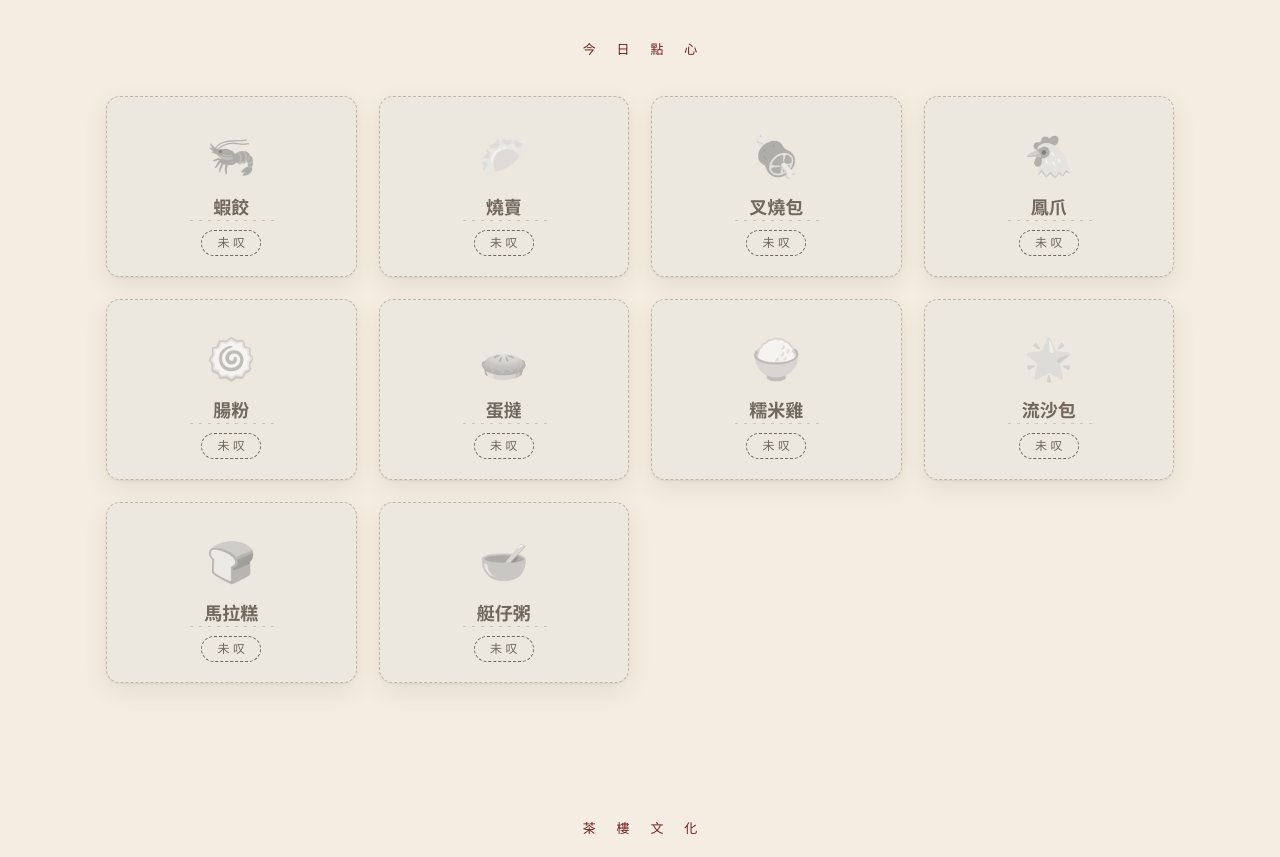
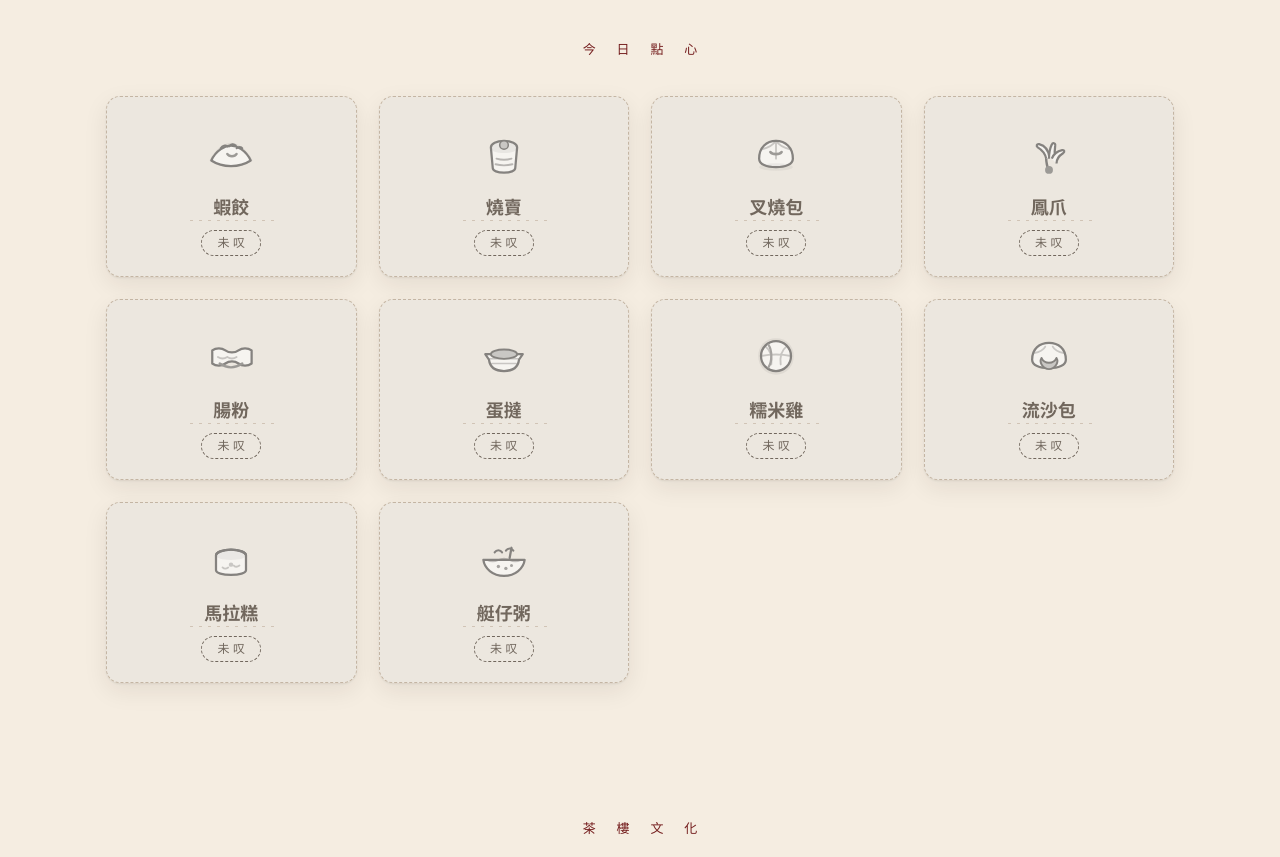
Before and after one commit to StarryDeserts/SavorTea, a Next.js app: page / in a window 1280 px wide. Shown: the part 1380-2237 px from the top of the page. Built offline with nearby package versions, Linux system fonts and the light colour scheme.

Commit message:
feat: wire 10 dish SVGs into DishIcon with emoji fallback retained

```diff
--- a/components/DishIcon.tsx
+++ b/components/DishIcon.tsx
@@ -1,8 +1,281 @@
 import type { ReactNode } from 'react';
 import type { Dish } from '@/lib/dishes/types';
 
-// Phase 2: open-design 往这里按 dish.id 填 <svg>;在此之前每道都回退 emoji。
-const DISH_SVGS: Record<string, ReactNode> = {};
+// Phase 2: open-design 已交付 10 个茶点 SVG（统一 viewBox=0 0 64 64，主体 currentColor，每图 1 处点缀色）。
+// 未映射的 dish.id 仍回退到 dish.emoji。
+const DISH_SVGS: Record<string, ReactNode> = {
+  'har-gow': (
+    <svg viewBox="0 0 64 64" role="img" aria-label="蝦餃">
+      <path d="M9 40c6-13 17-19 23-19s17 6 23 19c-7 5-15 7-23 7s-16-2-23-7z" fill="currentColor" opacity="0.14" />
+      <path
+        d="M11 40c5-11 15-16 21-16s16 5 21 16c-6 4-13 6-21 6s-15-2-21-6z"
+        fill="#fff"
+        stroke="currentColor"
+        strokeWidth="2.4"
+        strokeLinejoin="round"
+      />
+      <path
+        d="M21 27c2-3 5-4 7-2M30 25c2-3 5-3 7-1M38 27c2-2 5-2 6 0"
+        fill="none"
+        stroke="currentColor"
+        strokeWidth="2.1"
+        strokeLinecap="round"
+      />
+      <path
+        d="M28 33c2 3.4 8 3.4 10 0"
+        fill="none"
+        stroke="var(--har-red)"
+        strokeWidth="2.6"
+        strokeLinecap="round"
+      />
+    </svg>
+  ),
+  'siu-mai': (
+    <svg viewBox="0 0 64 64" role="img" aria-label="燒賣">
+      <path
+        d="M18 26c0-4 6-7 14-7s14 3 14 7l-2 22c0 3-5 5-12 5s-12-2-12-5z"
+        fill="#fff"
+        stroke="currentColor"
+        strokeWidth="2.4"
+        strokeLinejoin="round"
+      />
+      <path
+        d="M18 26c0-4 6-7 14-7s14 3 14 7c0 4-6 6-14 6s-14-2-14-6z"
+        fill="currentColor"
+        opacity="0.12"
+      />
+      <path
+        d="M24 38c5 1.5 11 1.5 16 0M23 44c6 1.6 12 1.6 18 0"
+        stroke="currentColor"
+        strokeWidth="2"
+        strokeLinecap="round"
+        fill="none"
+        opacity="0.55"
+      />
+      <circle cx="32" cy="23.5" r="4.6" fill="var(--yolk-gold)" stroke="currentColor" strokeWidth="1.6" />
+    </svg>
+  ),
+  'char-siu-bao': (
+    <svg viewBox="0 0 64 64" role="img" aria-label="叉燒包">
+      <path
+        d="M14 38c0-12 8-19 18-19s18 7 18 19c0 6-8 9-18 9s-18-3-18-9z"
+        fill="#fff"
+        stroke="currentColor"
+        strokeWidth="2.4"
+      />
+      <path
+        d="M32 19c-4 6-10 8-15 9M32 19c4 6 10 8 15 9M32 19v19"
+        fill="none"
+        stroke="currentColor"
+        strokeWidth="2"
+        strokeLinecap="round"
+        opacity="0.4"
+      />
+      <ellipse cx="32" cy="47" rx="18" ry="4" fill="currentColor" opacity="0.1" />
+      <path
+        d="M26 31c2 3 10 3 12 0"
+        fill="none"
+        stroke="var(--har-red)"
+        strokeWidth="2.8"
+        strokeLinecap="round"
+      />
+    </svg>
+  ),
+  'fung-zaau': (
+    <svg viewBox="0 0 64 64" role="img" aria-label="鳳爪">
+      <path
+        d="M32 52c-2-6-3-10-3-14"
+        fill="none"
+        stroke="currentColor"
+        strokeWidth="2.6"
+        strokeLinecap="round"
+      />
+      <path
+        d="M29 38c-1-5-4-9-9-12-2-1.5-1-4 1.5-3.4 6 1.6 10 6 11 14"
+        fill="#fff"
+        stroke="currentColor"
+        strokeWidth="2.4"
+        strokeLinejoin="round"
+      />
+      <path
+        d="M32 38c0-6 1-11 3-15 1-2.4 4-1.6 3.6 1-1 5-0.6 9 0.4 14"
+        fill="#fff"
+        stroke="currentColor"
+        strokeWidth="2.4"
+        strokeLinejoin="round"
+      />
+      <path
+        d="M35 38c2-5 6-8 11-9 2.6-0.5 3 2 1 3.2-5 3-7 6-7 11"
+        fill="#fff"
+        stroke="currentColor"
+        strokeWidth="2.4"
+        strokeLinejoin="round"
+      />
+      <circle cx="32" cy="50" r="4.2" fill="var(--har-red)" />
+    </svg>
+  ),
+  'cheung-fan': (
+    <svg viewBox="0 0 64 64" role="img" aria-label="腸粉">
+      <path
+        d="M12 26c4-3 10-3 14 0s10 3 14 0 10-3 14 0v14c-4 3-10 3-14 0s-10-3-14 0-10 3-14 0z"
+        fill="#fff"
+        stroke="currentColor"
+        strokeWidth="2.4"
+        strokeLinejoin="round"
+      />
+      <path
+        d="M18 33c3 2 7 2 10 0M28 33c3 2 7 2 10 0"
+        fill="none"
+        stroke="currentColor"
+        strokeWidth="1.9"
+        strokeLinecap="round"
+        opacity="0.42"
+      />
+      <path
+        d="M20 40c8 5.5 16 5.5 24 0"
+        fill="none"
+        stroke="var(--har-red)"
+        strokeWidth="2.6"
+        strokeLinecap="round"
+      />
+    </svg>
+  ),
+  'daan-taat': (
+    <svg viewBox="0 0 64 64" role="img" aria-label="蛋撻">
+      <path
+        d="M12 30h40l-4 6c-1 8-7 12-16 12s-15-4-16-12z"
+        fill="#fff"
+        stroke="currentColor"
+        strokeWidth="2.4"
+        strokeLinejoin="round"
+      />
+      <path
+        d="M16 35h32M19 40h26"
+        stroke="currentColor"
+        strokeWidth="1.7"
+        strokeLinecap="round"
+        opacity="0.4"
+      />
+      <ellipse cx="32" cy="30" rx="14" ry="5" fill="var(--yolk-gold)" stroke="currentColor" strokeWidth="2" />
+    </svg>
+  ),
+  'no-mai-gai': (
+    <svg viewBox="0 0 64 64" role="img" aria-label="糯米雞">
+      <path
+        d="M32 13c11 0 19 8 19 19s-8 20-19 20-19-9-19-20S21 13 32 13z"
+        fill="currentColor"
+        opacity="0.12"
+      />
+      <path
+        d="M32 16c8.5 0 16 7 16 16s-7 16-16 16-16-7-16-16 7.5-16 16-16z"
+        fill="#fff"
+        stroke="currentColor"
+        strokeWidth="2.4"
+      />
+      <path
+        d="M21 22c5 4 7 11 6 19M43 22c-5 4-7 11-6 19M16 32c10-2 22-2 32 0"
+        fill="none"
+        stroke="currentColor"
+        strokeWidth="2"
+        strokeLinecap="round"
+        opacity="0.4"
+      />
+      <path
+        d="M24 20c4 6 4 18 0 24"
+        fill="none"
+        stroke="var(--leaf-green)"
+        strokeWidth="2.4"
+        strokeLinecap="round"
+      />
+    </svg>
+  ),
+  'lau-sa-bao': (
+    <svg viewBox="0 0 64 64" role="img" aria-label="流沙包">
+      <path
+        d="M14 36c0-12 8-18 18-18s18 6 18 18c0 6-8 9-18 9s-18-3-18-9z"
+        fill="#fff"
+        stroke="currentColor"
+        strokeWidth="2.4"
+      />
+      <path
+        d="M28 22c-2 4-7 6-12 7M36 22c2 4 7 6 12 7"
+        fill="none"
+        stroke="currentColor"
+        strokeWidth="2"
+        strokeLinecap="round"
+        opacity="0.38"
+      />
+      <path
+        d="M24 34c3 7 13 7 16 0 3 5-2 12-8 12s-11-7-8-12z"
+        fill="var(--yolk-gold)"
+        stroke="currentColor"
+        strokeWidth="2"
+        strokeLinejoin="round"
+      />
+    </svg>
+  ),
+  'maa-laai-gou': (
+    <svg viewBox="0 0 64 64" role="img" aria-label="馬拉糕">
+      <path
+        d="M16 28c0-3 7-6 16-6s16 3 16 6v16c0 3-7 5-16 5s-16-2-16-5z"
+        fill="#fff"
+        stroke="currentColor"
+        strokeWidth="2.4"
+        strokeLinejoin="round"
+      />
+      <path
+        d="M16 28c0-3 7-6 16-6s16 3 16 6c0 3-7 5-16 5s-16-2-16-5z"
+        fill="currentColor"
+        opacity="0.1"
+      />
+      <path
+        d="M16 28c0-3 7-6 16-6s16 3 16 6"
+        fill="none"
+        stroke="currentColor"
+        strokeWidth="2.4"
+      />
+      <path
+        d="M23 41c1.5 1.5 4 1.5 6 0M35 39c1.5 1.5 4 1.5 6 0"
+        stroke="currentColor"
+        strokeWidth="2"
+        strokeLinecap="round"
+        fill="none"
+        opacity="0.4"
+      />
+      <circle cx="32" cy="38" r="2.4" fill="var(--yolk-gold)" />
+    </svg>
+  ),
+  'teng-zai-zuk': (
+    <svg viewBox="0 0 64 64" role="img" aria-label="艇仔粥">
+      <path
+        d="M10 33h44c-1 9-10 17-22 17S11 42 10 33z"
+        fill="#fff"
+        stroke="currentColor"
+        strokeWidth="2.4"
+        strokeLinejoin="round"
+      />
+      <path
+        d="M14 33c4 2 8 2 12 0s8-2 12 0 8 2 12 0"
+        fill="none"
+        stroke="currentColor"
+        strokeWidth="1.9"
+        strokeLinecap="round"
+        opacity="0.45"
+      />
+      <path
+        d="M22 25c2-3 6-3 8 0M34 23c2-3 6-3 8 0"
+        fill="none"
+        stroke="currentColor"
+        strokeWidth="2.2"
+        strokeLinecap="round"
+      />
+      <path d="M40 20l-2 11" stroke="currentColor" strokeWidth="2.4" strokeLinecap="round" />
+      <circle cx="26" cy="40" r="1.8" fill="var(--leaf-green)" />
+      <circle cx="34" cy="42" r="1.8" fill="var(--leaf-green)" />
+      <circle cx="40" cy="39" r="1.6" fill="var(--leaf-green)" />
+    </svg>
+  ),
+};
 
 export function DishIcon({ dish, className }: { dish: Dish; className?: string }) {
   const svg = DISH_SVGS[dish.id];
```
Also changed, not shown: 1 other file (tests, documents, lock files or other folders).
